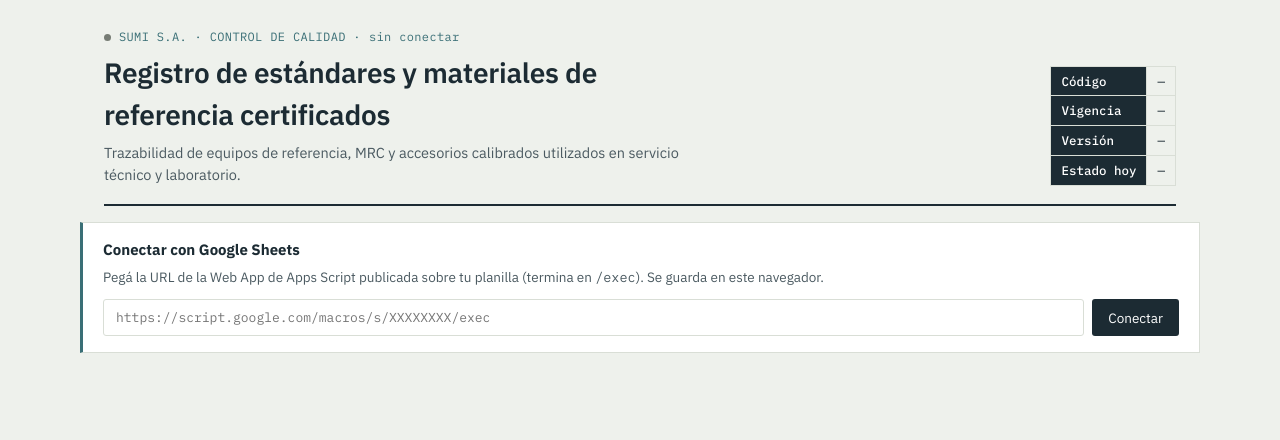
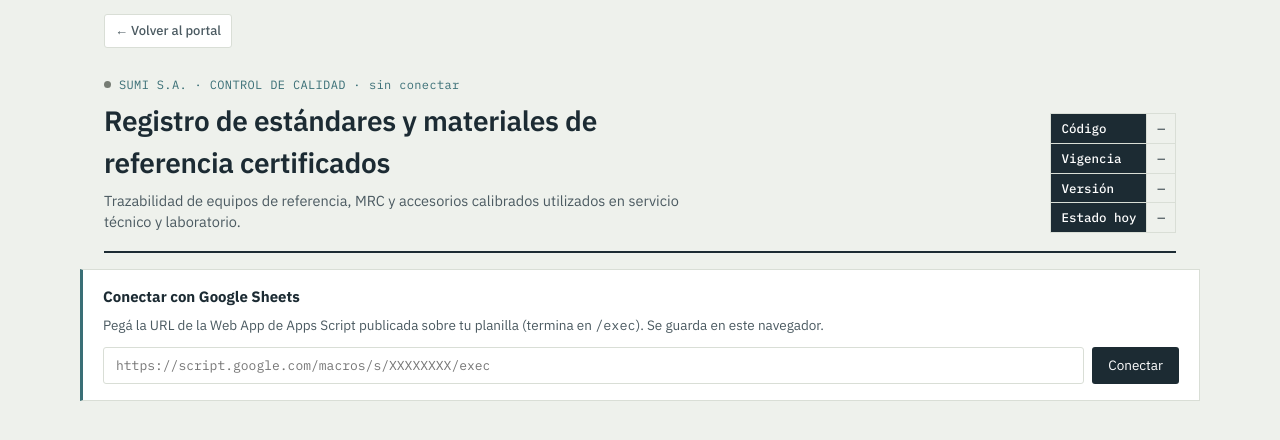
Before and after one commit to postventasumi/postventasumi.github.io, a plain HTML site: page SU-RE-030_Registro_Materiales_Referencia.html in a window 1280 px wide. Drawn offline with Linux system fonts and the light colour scheme.

```diff
--- a/SU-RE-030_Registro_Materiales_Referencia.html
+++ b/SU-RE-030_Registro_Materiales_Referencia.html
@@ -67,6 +67,27 @@
     align-items:center;
     gap:8px;
   }
+  .back-link{
+    max-width:1120px;
+    margin:14px auto 0;
+    padding:0 24px;
+    display:flex;
+  }
+  .back-link a{
+    display:inline-flex;
+    align-items:center;
+    gap:6px;
+    font-family:'IBM Plex Sans';
+    font-size:13px;
+    font-weight:500;
+    color:var(--ink-soft);
+    text-decoration:none;
+    padding:6px 10px;
+    border:1px solid var(--line);
+    border-radius:var(--radius);
+    background:var(--card);
+  }
+  .back-link a:hover{color:var(--ink); border-color:var(--ink-soft);}
   .conn-dot{
     width:7px; height:7px; border-radius:50%;
     background:var(--neutral);
@@ -488,6 +509,9 @@
 </head>
 <body>
 
+<div class="back-link">
+  <a href="index.html">← Volver al portal</a>
+</div>
 <div class="letterhead">
   <div class="letterhead-inner">
     <div class="lh-title-block">
```
